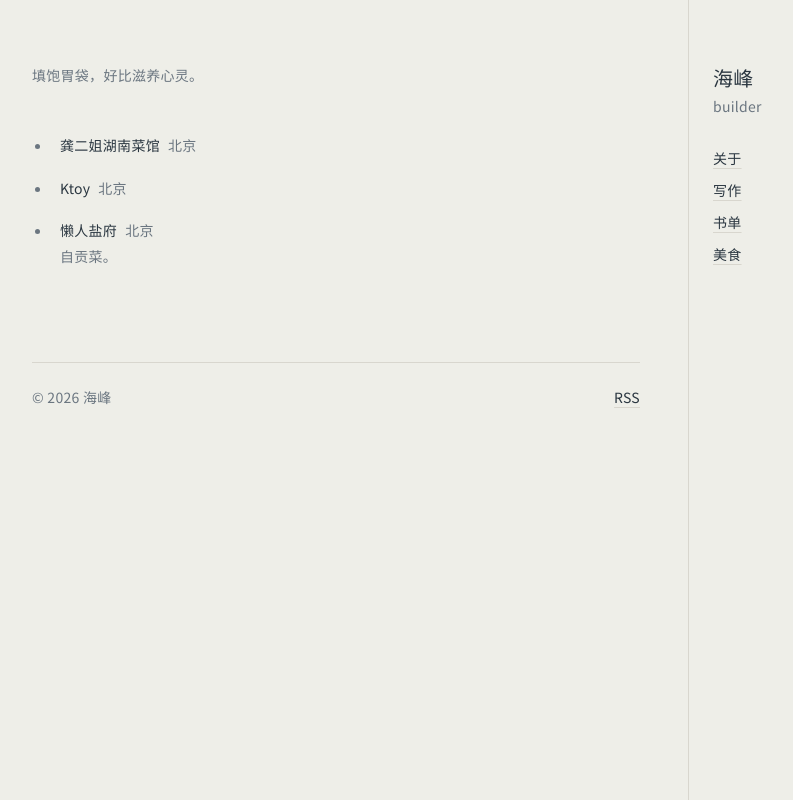
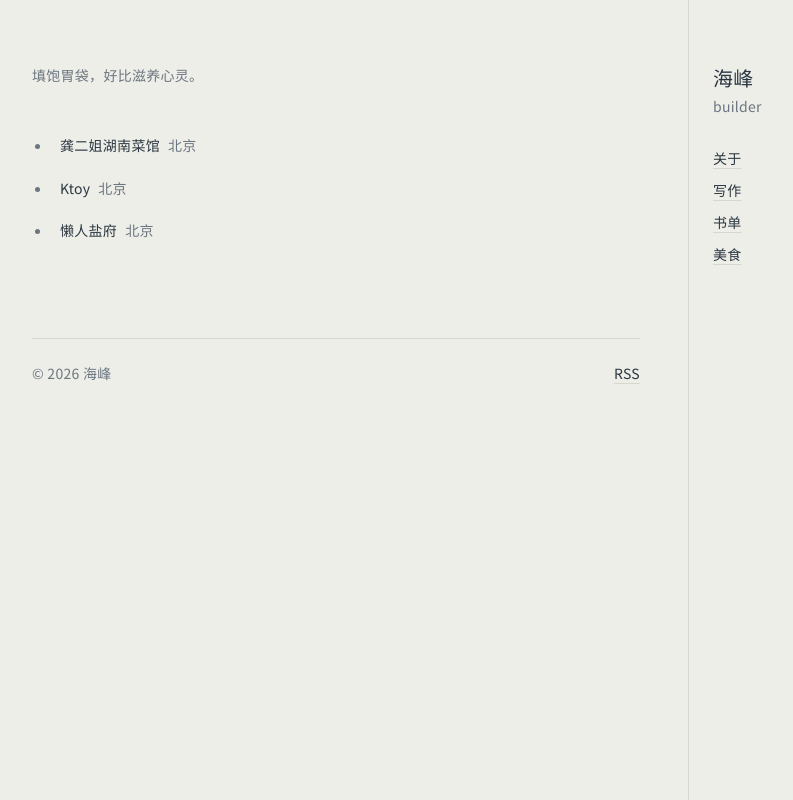
Before and after one commit to kuoouk/personal-site, a Next.js app: page /food in a window 1280 px wide. Shown: the whole page, without its empty margins (368-1161 px from the left). Built offline with nearby package versions, Linux system fonts and the light colour scheme.

Commit message:
Update page.tsx

```diff
--- a/app/food/page.tsx
+++ b/app/food/page.tsx
@@ -16,7 +16,6 @@ const restaurants = [
   {
     name: "懒人盐府",
     location: "北京",
-    note: "自贡菜。",
   },
 
 ];
```
